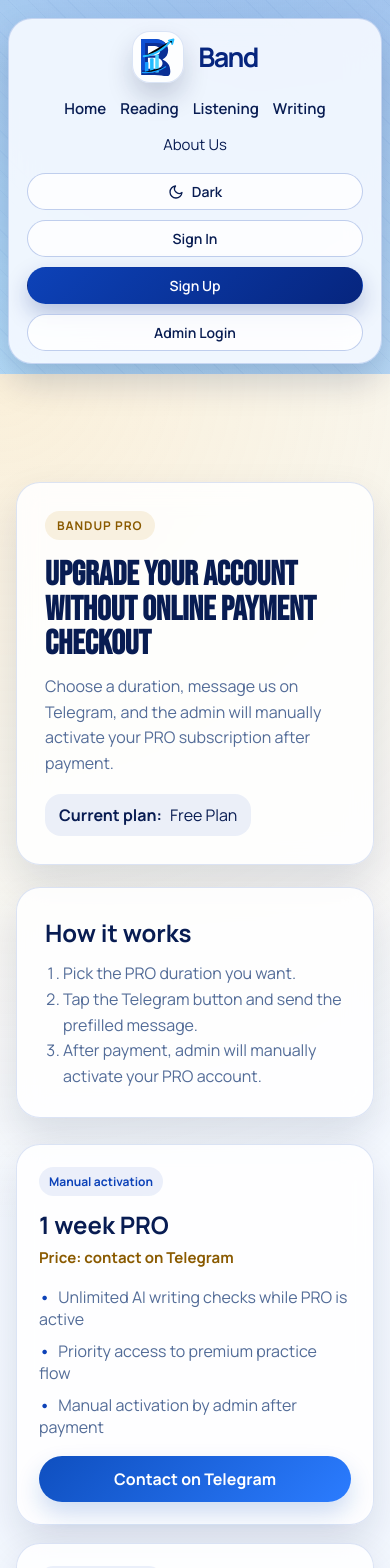
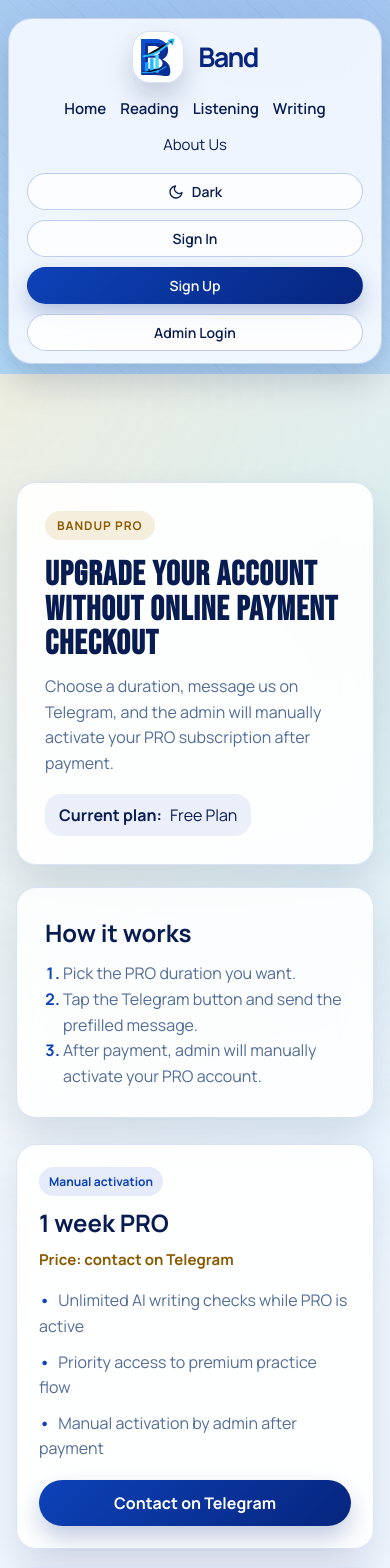
Before and after one commit to rakhimovdev/unverse_frontend, a React (Create React App) app: page /pricing in a window 390 px wide. Shown: the top 1568 px of the page. Built offline with nearby package versions, Linux system fonts and the light colour scheme.

Commit message:
fix color problem

```diff
--- a/src/Pages/Pricing/Pricing.css
+++ b/src/Pages/Pricing/Pricing.css
@@ -1,9 +1,47 @@
 .upgrade-page {
+    --upgrade-page-top: rgba(255, 210, 120, 0.22);
+    --upgrade-page-accent: rgba(var(--u-accent-rgb), 0.16);
+    --upgrade-surface: var(--u-card-bg-strong);
+    --upgrade-surface-soft: var(--u-glass-bg-strong);
+    --upgrade-border: rgba(var(--u-primary-rgb), 0.14);
+    --upgrade-shadow: 0 18px 40px rgba(var(--u-shadow-rgb), 0.12);
+    --upgrade-shadow-strong: 0 24px 52px rgba(var(--u-shadow-rgb), 0.18);
+    --upgrade-eyebrow-bg: rgba(199, 142, 21, 0.14);
+    --upgrade-eyebrow-text: #8a5a00;
+    --upgrade-status-bg: rgba(var(--u-primary-rgb), 0.08);
+    --upgrade-status-text: var(--u-ink);
+    --upgrade-pro-bg: rgba(199, 142, 21, 0.12);
+    --upgrade-pro-text: #7a5100;
+    --upgrade-price-text: #8a5a00;
+    --upgrade-link-bg: rgba(var(--u-primary-rgb), 0.08);
+    --upgrade-link-bg-hover: rgba(var(--u-primary-rgb), 0.14);
+    --upgrade-link-text: var(--u-primary);
     min-height: calc(100vh - 120px);
     padding: 120px 24px 56px;
     background:
-        radial-gradient(circle at top left, rgba(255, 210, 120, 0.28), transparent 32%),
-        linear-gradient(180deg, #f8fbff 0%, #edf4ff 100%);
+        radial-gradient(circle at top left, var(--upgrade-page-top), transparent 32%),
+        radial-gradient(circle at 88% 8%, var(--upgrade-page-accent), transparent 28%),
+        linear-gradient(180deg, var(--u-bg-start) 0%, var(--u-bg-mid) 58%, var(--u-bg-end) 100%);
+}
+
+html[data-theme="dark"] .upgrade-page {
+    --upgrade-page-top: rgba(255, 198, 88, 0.12);
+    --upgrade-page-accent: rgba(var(--u-accent-rgb), 0.12);
+    --upgrade-surface: rgba(14, 26, 48, 0.9);
+    --upgrade-surface-soft: rgba(18, 31, 54, 0.94);
+    --upgrade-border: rgba(168, 197, 255, 0.14);
+    --upgrade-shadow: 0 22px 48px rgba(var(--u-shadow-rgb), 0.44);
+    --upgrade-shadow-strong: 0 28px 60px rgba(var(--u-shadow-rgb), 0.56);
+    --upgrade-eyebrow-bg: rgba(255, 210, 120, 0.14);
+    --upgrade-eyebrow-text: #ffdba0;
+    --upgrade-status-bg: rgba(var(--u-primary-rgb), 0.16);
+    --upgrade-status-text: #eef5ff;
+    --upgrade-pro-bg: rgba(255, 210, 120, 0.16);
+    --upgrade-pro-text: #ffe7b0;
+    --upgrade-price-text: #ffdba0;
+    --upgrade-link-bg: rgba(var(--u-primary-rgb), 0.18);
+    --upgrade-link-bg-hover: rgba(var(--u-primary-rgb), 0.26);
+    --upgrade-link-text: #dce8ff;
 }
 
 .upgrade-hero,
@@ -24,11 +62,20 @@
 .upgrade-hero__note,
 .upgrade-card,
 .upgrade-footer {
-    background: rgba(255, 255, 255, 0.86);
-    border: 1px solid rgba(var(--u-primary-rgb), 0.14);
+    border: 1px solid var(--upgrade-border);
     border-radius: 24px;
-    box-shadow: 0 18px 40px rgba(var(--u-shadow-rgb), 0.12);
+    box-shadow: var(--upgrade-shadow);
     backdrop-filter: blur(14px);
+}
+
+.upgrade-hero__copy,
+.upgrade-card,
+.upgrade-footer {
+    background: var(--upgrade-surface);
+}
+
+.upgrade-hero__note {
+    background: var(--upgrade-surface-soft);
 }
 
 .upgrade-hero__copy,
@@ -41,8 +88,8 @@
     display: inline-flex;
     padding: 6px 12px;
     border-radius: 999px;
-    background: rgba(199, 142, 21, 0.12);
-    color: #8a5a00;
+    background: var(--upgrade-eyebrow-bg);
+    color: var(--upgrade-eyebrow-text);
     font-size: 12px;
     font-weight: 700;
     letter-spacing: 0.08em;
@@ -54,11 +101,13 @@
     font-family: var(--u-display);
     font-size: clamp(34px, 4vw, 54px);
     line-height: 1.02;
+    letter-spacing: 0.03em;
     color: var(--u-ink);
 }
 
 .upgrade-hero p,
 .upgrade-hero li,
+.upgrade-card__benefits,
 .upgrade-footer p {
     color: var(--u-muted);
     line-height: 1.6;
@@ -71,13 +120,13 @@
     flex-wrap: wrap;
     padding: 10px 14px;
     border-radius: 16px;
-    background: rgba(var(--u-primary-rgb), 0.08);
-    color: var(--u-ink);
+    background: var(--upgrade-status-bg);
+    color: var(--upgrade-status-text);
 }
 
 .upgrade-status.is-pro {
-    background: rgba(209, 160, 43, 0.12);
-    color: #7a5100;
+    background: var(--upgrade-pro-bg);
+    color: var(--upgrade-pro-text);
 }
 
 .upgrade-hero__note h2 {
@@ -88,6 +137,11 @@
 .upgrade-hero__note ol {
     margin: 0;
     padding-left: 18px;
+}
+
+.upgrade-hero__note li::marker {
+    color: var(--u-primary);
+    font-weight: 700;
 }
 
 .upgrade-grid {
@@ -102,6 +156,19 @@
     display: flex;
     flex-direction: column;
     gap: 18px;
+    transition: transform 0.2s ease, box-shadow 0.2s ease, border-color 0.2s ease;
+}
+
+.upgrade-card:hover {
+    transform: translateY(-4px);
+    box-shadow: var(--upgrade-shadow-strong);
+    border-color: rgba(var(--u-primary-rgb), 0.28);
+}
+
+.upgrade-card__top {
+    display: flex;
+    flex-direction: column;
+    gap: 10px;
 }
 
 .upgrade-card__badge {
@@ -109,21 +176,21 @@
     align-self: flex-start;
     padding: 6px 10px;
     border-radius: 999px;
-    background: rgba(var(--u-primary-rgb), 0.08);
+    background: rgba(var(--u-primary-rgb), 0.1);
     color: var(--u-primary);
     font-size: 12px;
     font-weight: 700;
 }
 
 .upgrade-card h2 {
-    margin: 12px 0 6px;
+    margin: 0;
     color: var(--u-ink);
 }
 
 .upgrade-card__price {
     margin: 0;
     font-size: 15px;
-    color: #8a5a00;
+    color: var(--upgrade-price-text);
     font-weight: 700;
 }
 
@@ -133,7 +200,6 @@
     padding: 0;
     display: grid;
     gap: 10px;
-    color: var(--u-muted);
 }
 
 .upgrade-card__benefits li::before {
@@ -157,9 +223,14 @@
 
 .upgrade-card__button {
     margin-top: auto;
-    background: linear-gradient(135deg, #0f4fbf, #2b7cff);
+    background: linear-gradient(135deg, var(--u-primary), var(--u-primary-dark));
     color: #fff;
-    box-shadow: 0 12px 24px rgba(15, 79, 191, 0.2);
+    box-shadow: 0 12px 24px rgba(var(--u-primary-dark-rgb), 0.24);
+}
+
+.upgrade-card__button:hover {
+    transform: translateY(-1px);
+    box-shadow: 0 16px 30px rgba(var(--u-primary-dark-rgb), 0.32);
 }
 
 .upgrade-footer {
@@ -173,9 +244,17 @@
     margin: 0;
 }
 
+.upgrade-footer strong {
+    color: var(--u-ink);
+}
+
 .upgrade-footer__link {
-    background: rgba(var(--u-primary-rgb), 0.08);
-    color: var(--u-primary);
+    background: var(--upgrade-link-bg);
+    color: var(--upgrade-link-text);
+}
+
+.upgrade-footer__link:hover {
+    background: var(--upgrade-link-bg-hover);
 }
 
 @media (max-width: 1080px) {
@@ -200,6 +279,13 @@
         padding: 108px 16px 40px;
     }
 
+    .upgrade-hero__copy,
+    .upgrade-hero__note,
+    .upgrade-card,
+    .upgrade-footer {
+        border-radius: 20px;
+    }
+
     .upgrade-grid {
         grid-template-columns: 1fr;
     }
```
